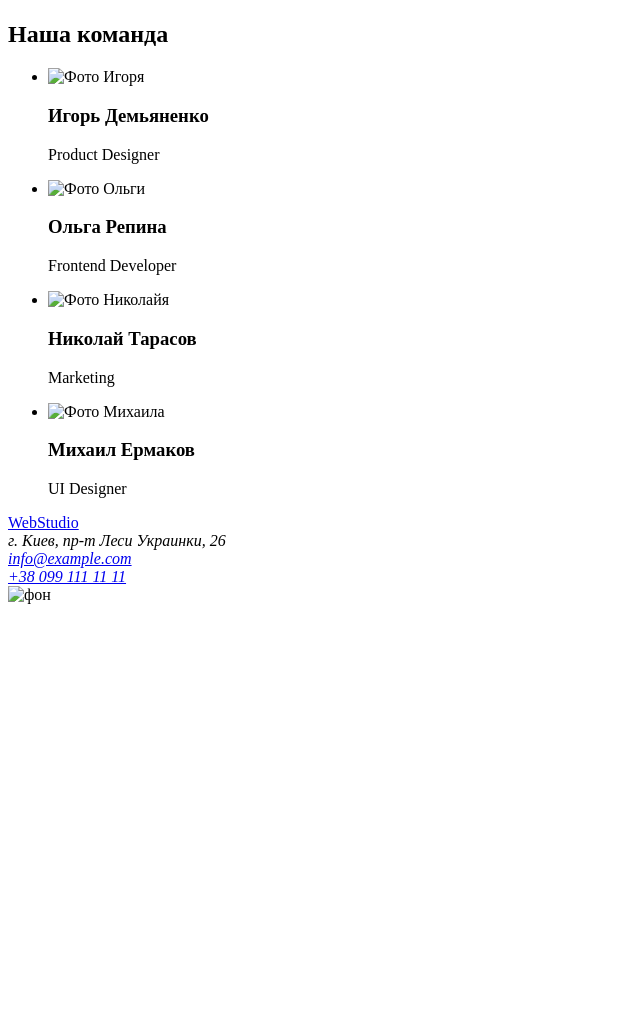
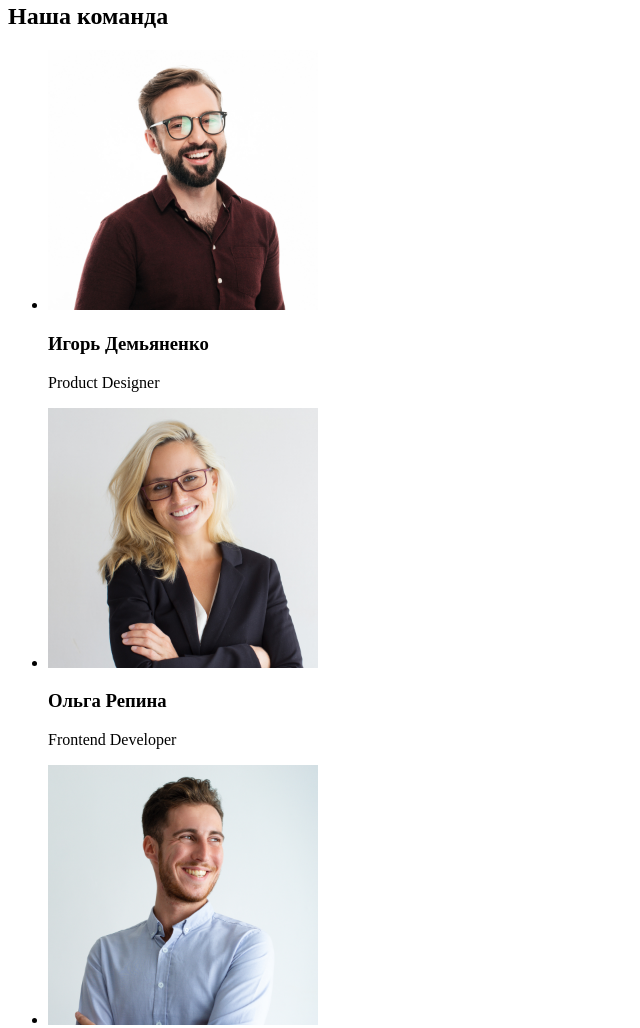
Before and after one commit to AlexMoskalyk/goit-markup-hw-01, a plain HTML site: page index.html in a window 1280 px wide. Shown: the part 1571-2599 px from the top of the page, without its empty margins (0-640 px from the left). Before the commit the page ends 2183 px from the top, so only its background shows below. Drawn offline with Linux system fonts and the light colour scheme.

Commit message:
исправление ошибок

```diff
--- a/index.html
+++ b/index.html
@@ -26,13 +26,10 @@
     </header>
 
     <main>
-        <div class="герой">
-            <section>
+            <section class="герой">
                 <h1>Эффективные решения для вашего бизнеса</h1>
                 <button type="button">Заказать услугу</button>
             </section>
-            <img src="./images/Bg.png" alt="фон" width="1600">
-        </div>
 
         <section class="особенности">
             <h2>Особености</h2>
@@ -76,25 +73,25 @@
 
             <ul>
                 <li>
-                    <img src="./images/Игорь-Демьяненко.jpg" alt="Фото Игоря" width="270">
+                    <img src="./images/igor.jpg" alt="Фото Игоря" width="270">
                     <h3>Игорь Демьяненко</h3>
                     <p>Product Designer</p>
                 </li>
 
                 <li>
-                    <img src="./images/Ольга-Репина.jpg" alt="Фото Ольги" width="270">
+                    <img src="./images/olga.jpg" alt="Фото Ольги" width="270">
                     <h3>Ольга Репина</h3>
                     <p>Frontend Developer</p>
                 </li>
 
                 <li>
-                    <img src="./images/Николай-Тарасов.jpg" alt="Фото Николайя" width="270">
+                    <img src="./images/nikolai.jpg" alt="Фото Николайя" width="270">
                     <h3>Николай Тарасов</h3>
                     <p>Marketing</p>
                 </li>
 
                 <li>
-                    <img src="./images/Михаил-Ермаков.jpg" alt="Фото Михаила" width="270">
+                    <img src="./images/michael.jpg" alt="Фото Михаила" width="270">
                     <h3>Михаил Ермаков</h3>
                     <p>UI Designer</p>
                 </li>
@@ -107,21 +104,14 @@
     <footer>
         <a href="/">WebStudio</a>
 
-        <address class="физический адрес">
+        <address >
             г. Киев, пр-т Леси Украинки, 26
 
-        </address>
+            <p><a href="mailto:info@example.com">info@example.com</a></p>
 
-        <address class="электронная почта">
-            <a href="mailto:info@example.com">info@example.com</a>
+            <p><a href="tel:+380991111111">+38 099 111 11 11</a></p>
 
         </address>
-
-        <address class="телефон">
-            <a href="tel:+380991111111">+38 099 111 11 11</a>
-        </address>
-
-        <img src="./images/Bg.png" alt="фон" height="252" width="1600">
 
     </footer>
 
```
